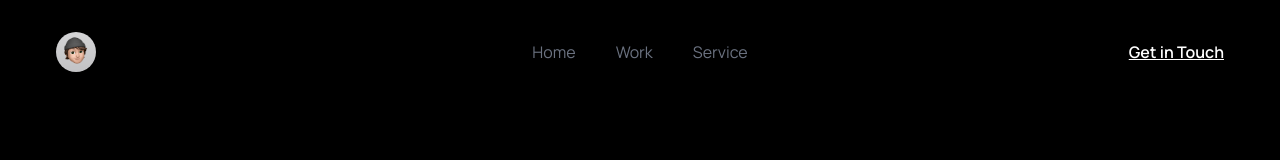
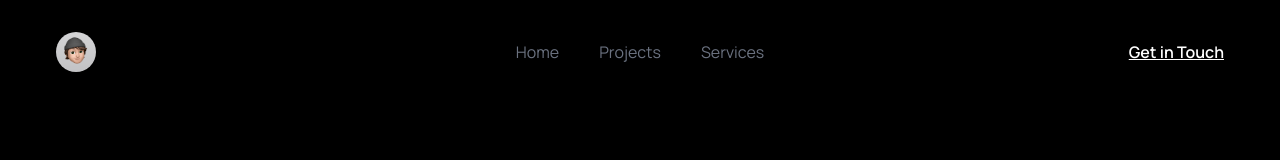
Before and after one commit to big-black-cactus/portfolio, a Next.js app: page / in a window 1280 px wide. Shown: the top 160 px of the page. Built offline with nearby package versions, Linux system fonts and the light colour scheme.

Commit message:
fixed navbar and updated scroll

```diff
--- a/src/app/globals.css
+++ b/src/app/globals.css
@@ -71,3 +71,7 @@
 ::selection {
   background: #252525;
 }
+
+html {
+  scroll-behavior: smooth;
+}
--- a/src/app/page.tsx
+++ b/src/app/page.tsx
@@ -1,56 +1,56 @@
 "use client"
+"use client";
 
-import { motion, AnimatePresence } from "framer-motion";
-
+import { useEffect } from "react";
+import { Navbar } from "@/components/Navbar";
+import { Hero } from "@/components/Hero";
 import { About } from "@/components/About";
-import { Contact } from "@/components/Contact";
-import { Hero } from "@/components/Hero";
-import { Navbar } from "@/components/Navbar";
 import { Projects } from "@/components/Projects";
 import { Services } from "@/components/Services";
-import { TechStack } from "@/components/TechStack";
-import Image from "next/image";
-import { useRef } from "react";
-import SmoothScroll from "@/components/SmoothScroll";
-import CustomCursor from "@/components/CustomCursor";
-import { Footer } from "@/components/Footer";
-// import {
-//   motion,
-//   useScroll,
-//   useSpring,
-//   useTransform,
-//   MotionValue
-// } from "framer-motion";
+import { Contact } from "@/components/Contact";
 
 export default function Home() {
+  useEffect(() => {
+    const handleScroll = (e: Event) => {
+      e.preventDefault();
+      const target = e.currentTarget as HTMLAnchorElement;
+      const targetId = target.getAttribute("href")?.slice(1);
+      if (targetId) {
+        const targetElement = document.getElementById(targetId);
+        if (targetElement) {
+          const navbarHeight = 72; // Adjust this value according to your navbar height
+          const offsetPosition = targetElement.offsetTop - navbarHeight;
 
-  // const { scrollYProgress } = useScroll();
-  // const scaleX = useSpring(scrollYProgress, {
-  //   stiffness: 100,
-  //   damping: 30,
-  //   restDelta: 0.001
-  // });
+          window.scrollTo({
+            top: offsetPosition,
+            behavior: "smooth",
+          });
+        }
+      }
+    };
+
+    const links = document.querySelectorAll<HTMLAnchorElement>('a[href^="#"]');
+    links.forEach(link => {
+      link.addEventListener("click", handleScroll);
+    });
+
+    // Cleanup function to remove event listeners
+    return () => {
+      links.forEach(link => {
+        link.removeEventListener("click", handleScroll);
+      });
+    };
+  }, []);
 
   return (
     <main
-      className="relative bg-black-100 flex justify-center items-center flex-col overflow-hidden "
+      className="relative bg-black-100 flex justify-center items-center flex-col overflow-hidden"
     >
-      {/* <div className="w-full">
-          <Navbar />
-          <Hero id={1}/>
-          <About id={2} />
-          <Projects id={3} />
-          <TechStack id={4} />
-          <Services id={5} />
-          <Contact id={6}/>
-          <Footer id={7} />
-      </div> */}
       <div className="w-full">
         <Navbar />
         <Hero id="hero" />
         <About id="about" />
         <Projects id="projects" />
-        {/* <TechStack id="techstack" /> */}
         <Services id="services" />
         <Contact id="contact" />
       </div>
--- a/src/components/About.tsx
+++ b/src/components/About.tsx
@@ -15,6 +15,7 @@ export const About = ({ id }: { id: string }) => {
 
     return (
         <motion.div
+            id={id}
             ref={ref}
             className="h-screen bg-black my-auto pointer-events-none leading-loose flex flex-col items-start justify-center px-7 sm:px-14"
             variants={variants} // Apply animation variants
--- a/src/components/Contact.tsx
+++ b/src/components/Contact.tsx
@@ -32,6 +32,7 @@ export const Contact = ({ id }: { id: string }) => {
 
   return (
     <motion.div
+      id={id}
       ref={sectionRef}
       className="h-screen bg-black my-auto leading-loose flex flex-col items-center justify-center px-7 sm:px-14"
       variants={sectionVariants}
@@ -65,7 +66,7 @@ export const Contact = ({ id }: { id: string }) => {
       </motion.div>
 
       <motion.div
-        className="absolute bottom-0 w-full text-center text-sm pb-10 font-black mx-auto"
+        className="absolute bottom-0 w-full text-center text-sm pb-4 font-black mx-auto"
         variants={textVariants}
         initial="hidden"
         animate={isSectionInView ? "visible" : "hidden"}
--- a/src/components/Footer.tsx
+++ /dev/null
@@ -1,42 +0,0 @@
-'use client'
-
-import { TextGenerateEffect } from "./TextGenerate";
-import { motion, useInView } from "framer-motion";
-import { useRef } from "react";
-// import { Button } from "./ui/button";
-
-const sectionVariants = {
-  hidden: { opacity: 0, y: 50 }, // Start hidden and offset downwards
-  visible: { opacity: 1, y: 0 }, // Transition to visible with no offset
-};
-
-const textVariants = {
-  hidden: { opacity: 0, scale: 1 }, // Text starts smaller and hidden
-  visible: { opacity: 1, scale: 1 }, // Text scales up to full size and visible
-};
-
-export const Footer = ({ id }: { id: string }) => {
-  const sectionRef = useRef(null);
-  const isSectionInView = useInView(sectionRef, { amount: 0.2 });
-
-  return (
-    <motion.div
-      ref={sectionRef}
-      className="bg-black my-auto leading-loose flex flex-col items-center justify-center px-7 sm:px-14"
-      variants={sectionVariants}
-      initial="hidden"
-      animate={isSectionInView ? "visible" : "hidden"}
-      transition={{ duration: 1.5, ease: "easeInOut" }}
-    >
-      <motion.div
-        className="text-sm pb-10 font-black mx-auto"
-        variants={textVariants}
-        initial="hidden"
-        animate={isSectionInView ? "visible" : "hidden"}
-        transition={{ duration: 1.2, ease: "easeOut", delay: 0.2 }}
-      >
-        © Artyom Antonenko. All rights reserved.
-      </motion.div>
-    </motion.div>
-  );
-};
--- a/src/components/Hero.tsx
+++ b/src/components/Hero.tsx
@@ -21,6 +21,7 @@ export const Hero = ({ id }: { id: string }) => {
 
   return (
     <motion.div
+      id={id}
       ref={sectionRef}
       className="h-screen w-full rounded-md bg-black relative flex flex-col items-center justify-center antialiased"
         //   bg-dot-white/[0.15]
--- a/src/components/Navbar.tsx
+++ b/src/components/Navbar.tsx
@@ -22,15 +22,30 @@ export const Navbar = () => {
           className="rounded-full shadow-lg"
         />
         <div className="hidden md:flex absolute left-1/2 transform -translate-x-1/2 space-x-10 text-base ">
-          <Link href="#hero" className="text-gray-500 cursor-hidden">
-            Home
-          </Link>
-          <Link href="#projects" className="text-gray-500 cursor-hidden">
-            Work
-          </Link>
-          <Link href="#services" className="text-gray-500 cursor-hidden">
-            Service
-          </Link>
+          <motion.div
+            whileHover={{ scale: 1.1, color: "#ffffff" }}
+            transition={{ type: "spring", stiffness: 300 }}
+          >
+            <Link href="#hero" className="text-gray-500 cursor-hidden" scroll={false}>
+              Home
+            </Link>
+          </motion.div>
+          <motion.div
+            whileHover={{ scale: 1.1, color: "#ffffff" }}
+            transition={{ type: "spring", stiffness: 300 }}
+          >
+            <Link href="#projects" className="text-gray-500 cursor-hidden" scroll={false}>
+              Projects
+            </Link>
+          </motion.div>
+          <motion.div
+            whileHover={{ scale: 1.1, color: "#ffffff" }}
+            transition={{ type: "spring", stiffness: 300 }}
+          >
+            <Link href="#services" className="text-gray-500 cursor-hidden" scroll={false}>
+              Services
+            </Link>
+          </motion.div>
         </div>
         <div className="flex items-center space-x-6 ml-auto">
           <Image
--- a/src/components/Projects.tsx
+++ b/src/components/Projects.tsx
@@ -26,6 +26,7 @@ export const Projects = ({ id }: { id: string }) => {
 
     return (
         <motion.div
+            id={id}
             ref={sectionRef}
             className="min-h-screen bg-black flex flex-col items-start justify-center px-7 sm:px-14 py-20"
             variants={sectionVariants}
--- a/src/components/Services.tsx
+++ b/src/components/Services.tsx
@@ -19,6 +19,7 @@ export const Services = ({ id }: { id: string }) => {
 
     return (
         <motion.div
+            id={id}
             ref={sectionRef}
             className="min-h-screen bg-black flex flex-col lg:flex-row items-start px-7 sm:px-14 py-20"
             variants={sectionVariants}
```
